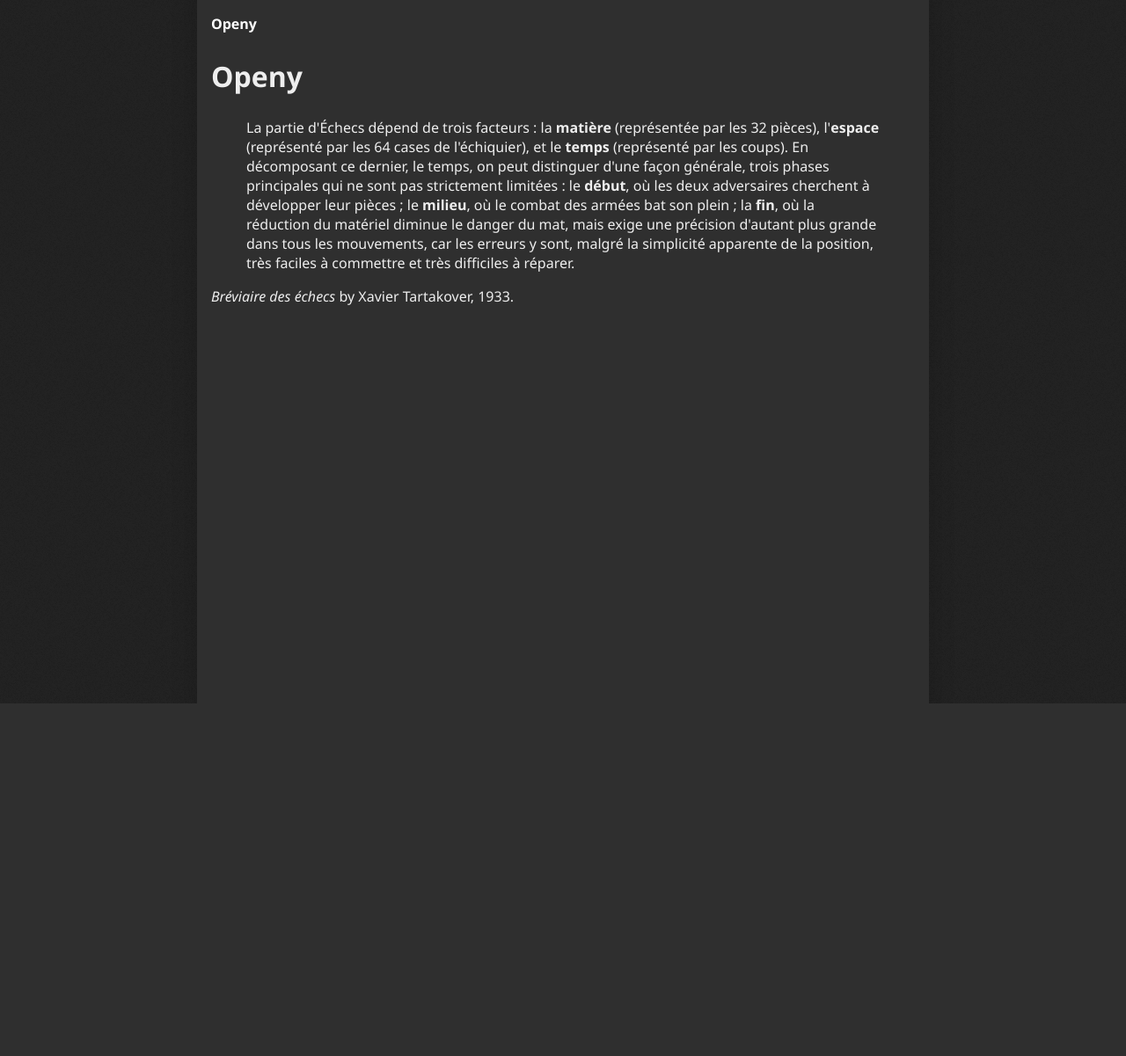
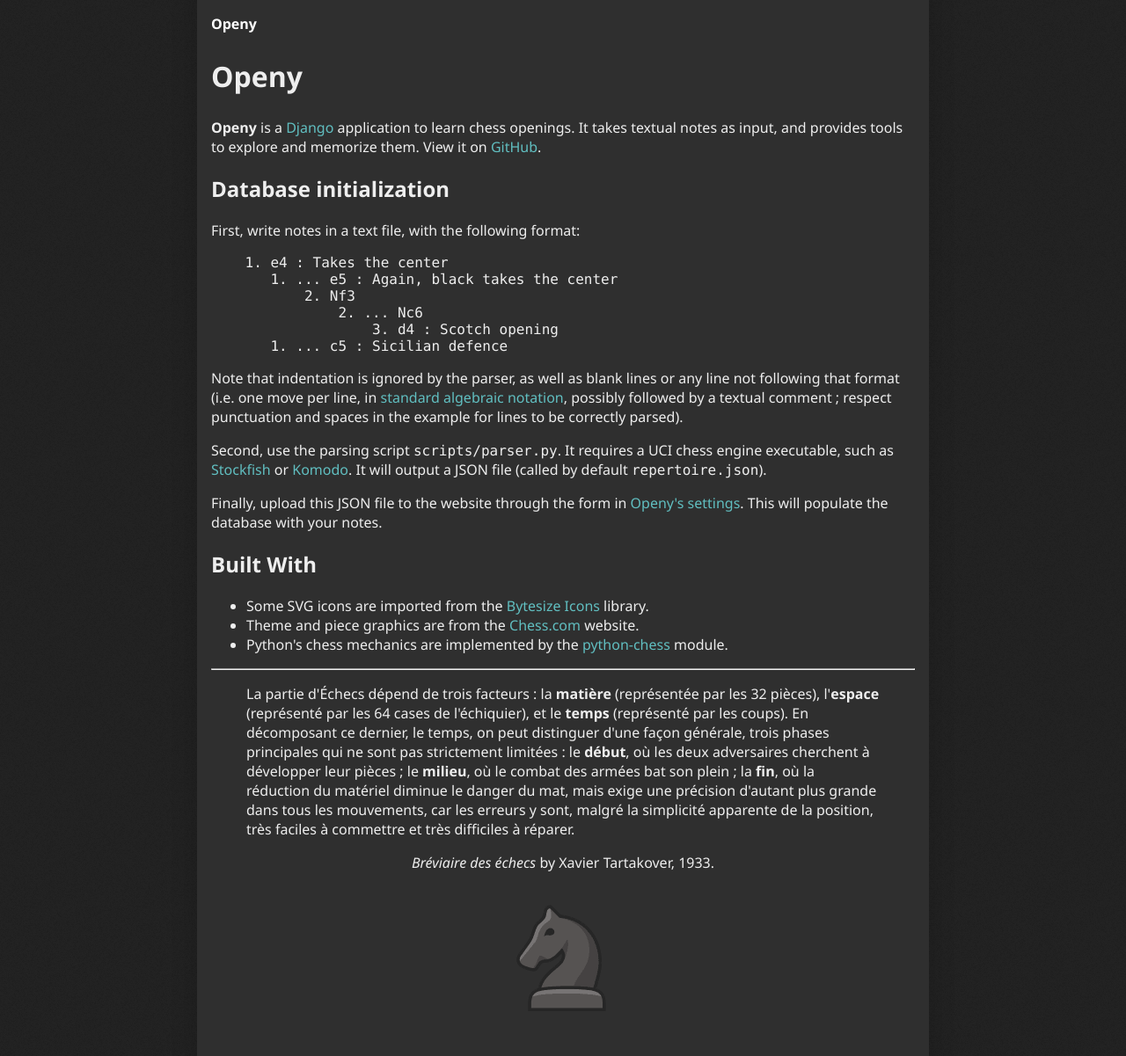
Before and after one commit to ychalier/openy, a Django app: template openy/templates/openy/home.html in a window 1280 px wide. Shown: the whole page at 88% size. Before the commit the page ends 800 px from the top, so only its background shows below. Run offline with Django 3.2, Linux system fonts and the light colour scheme; the template is opened without the code that fills it, so the values that code supplies are empty.

Commit message:
Wrote abstract

```diff
--- a/openy/static/openy/css/base.css
+++ b/openy/static/openy/css/base.css
@@ -70,3 +70,7 @@
     width: 20px;
     height: 20px;
 }
+
+code, pre {
+    font-family: Consolas, monospace;
+}
--- a/openy/templates/openy/home.html
+++ b/openy/templates/openy/home.html
@@ -3,6 +3,54 @@
 
 {% block section %}
 <h1>Openy</h1>
+
+<p>
+    <b>Openy</b> is a <a href="//www.djangoproject.com/">Django</a> application to learn chess openings.
+    It takes textual notes as input, and provides tools to explore and memorize them.
+    View it on <a href="//github.com/ychalier/openy/">GitHub</a>.
+</p>
+
+<h2>Database initialization</h2>
+
+<p>First, write notes in a text file, with the following format:</p>
+
+<pre>
+    1. e4 : Takes the center
+       1. ... e5 : Again, black takes the center
+           2. Nf3
+               2. ... Nc6
+                   3. d4 : Scotch opening
+       1. ... c5 : Sicilian defence
+</pre>
+
+<p>
+Note that indentation is ignored by the parser, as well as blank lines or any
+line not following that format (i.e. one move per line, in
+<a href="https://en.wikipedia.org/wiki/Algebraic_notation_(chess)">standard
+algebraic notation</a>, possibly followed by a textual comment ;
+respect punctuation and spaces in the example for lines to be correctly parsed).
+</p>
+<p>
+Second, use the parsing script <code>scripts/parser.py</code>. It requires a
+UCI chess engine executable, such as <a href="https://stockfishchess.org/">Stockfish</a> or
+<a href="https://komodochess.com/">Komodo</a>. It will
+output a JSON file (called by default <code>repertoire.json</code>).
+</p>
+<p>
+Finally, upload this JSON file to the website through the form in
+<a href="{% url 'openy:settings' %}">Openy's settings</a>.
+This will populate the database with your notes.
+</p>
+
+<h2>Built With</h2>
+
+<ul>
+    <li>Some SVG icons are imported from the <a href="https://github.com/danklammer/bytesize-icons">Bytesize Icons</a> library.</li>
+    <li>Theme and piece graphics are from the <a href="https://www.chess.com/">Chess.com</a> website.</li>
+    <li>Python's chess mechanics are implemented by the <a href="https://python-chess.readthedocs.io/en/latest/">python-chess</a> module.</li>
+</ul>
+
+<hr>
 
 <blockquote>
     La partie d'Échecs dépend de trois facteurs : la <b>matière</b> (représentée
@@ -16,7 +64,12 @@
     sont, malgré la simplicité apparente de la position, très faciles à
     commettre et très difficiles à réparer.
 </blockquote >
- <p><cite>Bréviaire des échecs</cite> by Xavier Tartakover, 1933.</p>
-<cite></cite>
+
+<p style="text-align:center">
+    <cite>Bréviaire des échecs</cite> by Xavier Tartakover, 1933.
+    <br>
+    <br>
+    <img src="{% static 'openy/icon.png' %}" alt="" />
+</p>
 
 {% endblock %}
```
